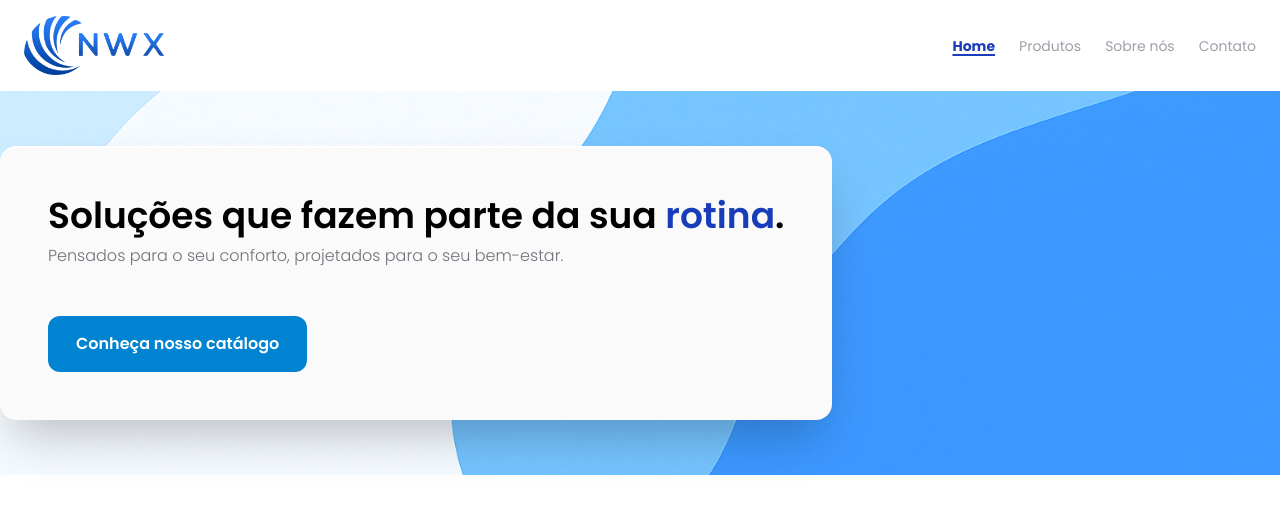
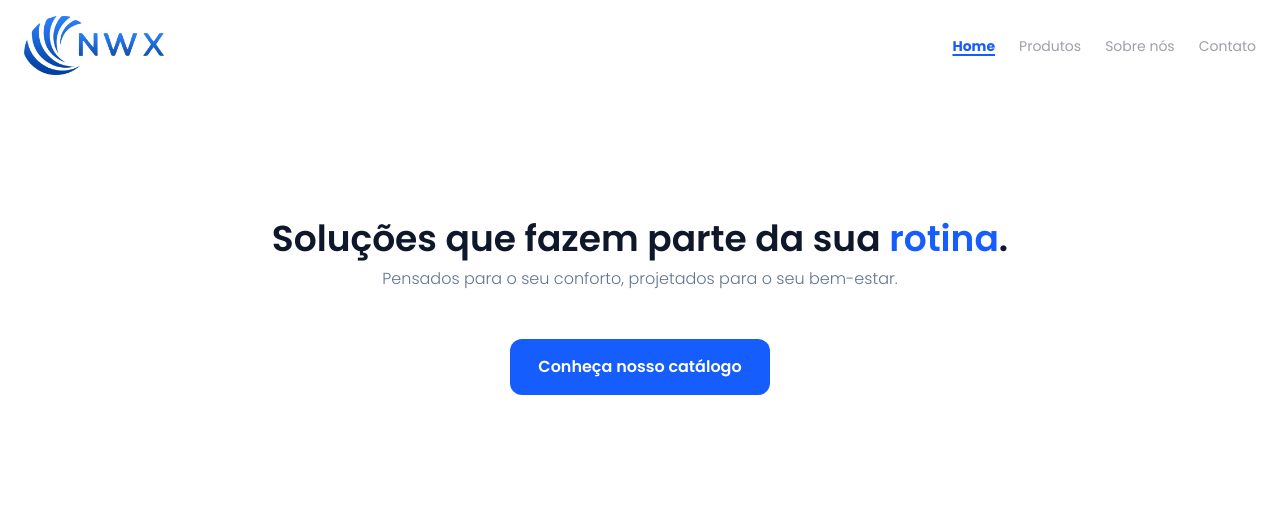
Before and after one commit to gabrielgua/nwxgroup-landing, a Vue app: page / in a window 1280 px wide. Shown: the top 514 px of the page. Built offline with nearby package versions, Linux system fonts and the light colour scheme.

Commit message:
fix hero component

```diff
--- a/src/assets/styles.css
+++ b/src/assets/styles.css
@@ -5,6 +5,8 @@
 }
 
 @theme {
-  --color-primary: var(--color-blue-800);
-  --color-background: var(--color-white);
+  --color-primary: var(--color-blue-600);
+  --color-background: var(--color-slate-100);
+  --color-text-primary: var(--color-slate-900);
+  --color-text-secondary: var(--color-slate-500);
 }
--- a/src/components/Header.vue
+++ b/src/components/Header.vue
@@ -4,7 +4,7 @@ import HeaderLink from './HeaderLink.vue';
 </script>
 
 <template>
-  <header>
+  <header class="bg-white">
     <Container class="py-4 flex items-center justify-between">
       <img class="max-w-35" src="../assets/images/nwx_logo_blue.png" alt="NWW GROUP LOGO">
       <nav>
--- /dev/null
+++ b/src/components/Hero.vue
@@ -0,0 +1,13 @@
+<template>
+
+  <div class="w-full py-32 bg-cover bg-center grid place-items-center">
+    <div class="container mx-auto w-full grid place-items-center ">
+      <div class="max-w-max space-y-2 grid place-items-center">
+        <p class="font-semibold text-4xl text-text-primary">Soluções que fazem parte da sua <span
+            class="text-primary">rotina</span>.</p>
+        <p class="mb-12 font-light text-slate-500">Pensados para o seu conforto, projetados para o seu bem-estar.</p>
+        <button class="bg-primary rounded-xl p-4 px-7 text-white font-semibold">Conheça nosso catálogo</button>
+      </div>
+    </div>
+  </div>
+</template>
--- a/src/views/HomeView.vue
+++ b/src/views/HomeView.vue
@@ -1,12 +1,8 @@
+<script setup lang="ts">
+import Hero from '@/components/Hero.vue';
+
+</script>
+
 <template>
-  <div class="w-full h-96 bg-[url('../assets/images/background.png')] bg-cover bg-center grid place-items-center">
-    <div class="container mx-auto w-full grid place-items-center justify-start">
-      <div
-        class="bg-zinc-50 inset-shadow inset-shadow-black max-w-max p-12 border-t-2 border-white rounded-2xl shadow-2xl space-y-2">
-        <p class="font-semibold text-4xl">Soluções que fazem parte da sua <span class="text-primary">rotina</span>.</p>
-        <p class="mb-12 font-light text-zinc-500">Pensados para o seu conforto, projetados para o seu bem-estar.</p>
-        <button class="bg-sky-600 rounded-xl p-4 px-7 text-white font-semibold">Conheça nosso catálogo</button>
-      </div>
-    </div>
-  </div>
+  <Hero />
 </template>
```
